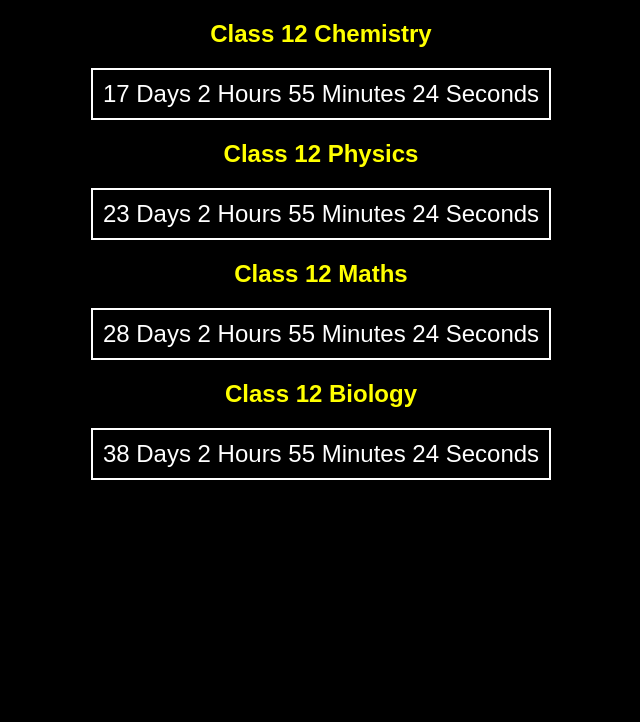
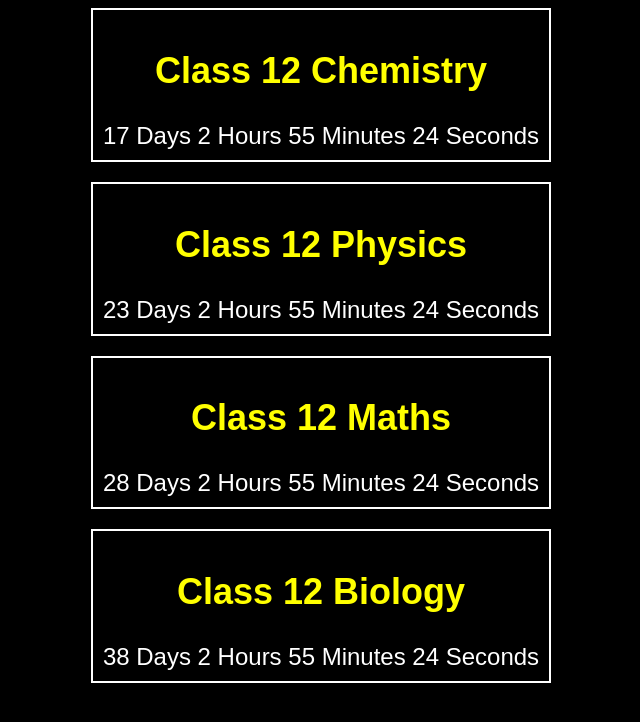
Before and after one commit to iamakashdash/adclasses-countdown-timer, a plain HTML site: page index.html in a window 1280 px wide. Shown: the whole page, without its empty margins (319-959 px from the left). Drawn offline with Linux system fonts and the light colour scheme.

Commit message:
Update website with headlines inside countdown boxes

```diff
--- a/index.html
+++ b/index.html
@@ -8,20 +8,31 @@
 </head>
 <body>
   <div class="timer-container">
+    <div class="countdown-container">
       <h2>Class 12 Chemistry</h2>
       <div id="chemistry-timer" class="countdown"></div>
     </div>
+  </div>
+
   <div class="timer-container">
+    <div class="countdown-container">
       <h2>Class 12 Physics</h2>
       <div id="physics-timer" class="countdown"></div>
     </div>
+  </div>
+
   <div class="timer-container">
+    <div class="countdown-container">
       <h2>Class 12 Maths</h2>
       <div id="maths-timer" class="countdown"></div>
     </div>
+  </div>
+
   <div class="timer-container">
+    <div class="countdown-container">
       <h2>Class 12 Biology</h2>
       <div id="biology-timer" class="countdown"></div>
+    </div>
   </div>
 
   <script src="script.js"></script>
--- a/styles.css
+++ b/styles.css
@@ -1,6 +1,6 @@
 body {
     background-color: black;
-    color: white;
+    color: yellow;
     font-family: Arial, sans-serif;
   }
 
@@ -9,14 +9,15 @@ body {
     text-align: center;
   }
 
-  h2 {
-    color: yellow;
-  }
-
-  .countdown {
+  .countdown-container {
     display: inline-block;
     border: 2px solid white;
     padding: 10px;
     text-align: center;
     font-size: 24px;
   }
+
+  .countdown {
+    margin-top: 10px;
+    color: white;
+  }
```
Lines whose indentation alone changed are shown as unchanged.
